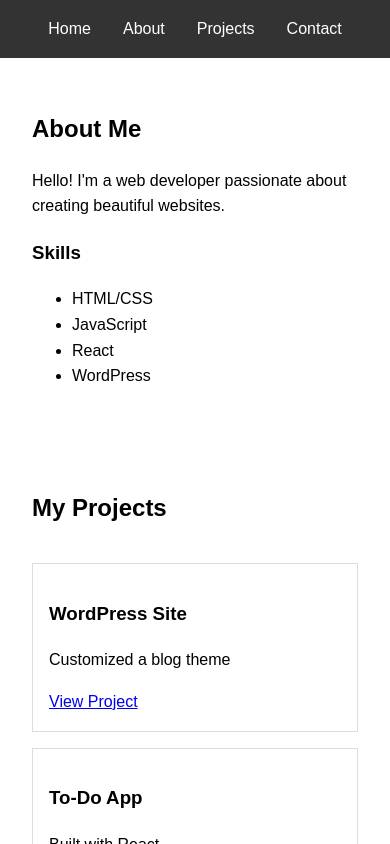
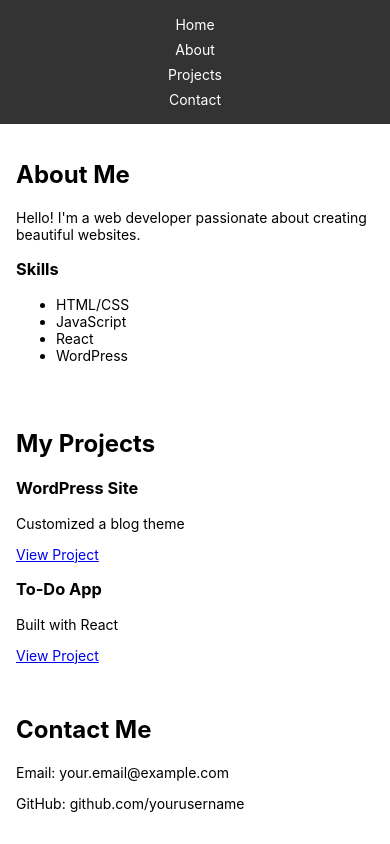
Before and after one commit to zackmswim/personal-site, a React (Create React App) app: page / in a window 390 px wide. Shown: the top 844 px of the page. Built offline with nearby package versions, Linux system fonts and the light colour scheme.

Commit message:
Improved mobile responsiveness

```diff
--- a/src/App.css
+++ b/src/App.css
@@ -1,20 +1,13 @@
-/* Reset & Base Styles */
-body {
-  font-family: 'Arial', sans-serif;
-  margin: 0;
-  padding: 0;
-  line-height: 1.6;
-}
-
+/* Base styles for all screens */
 nav {
+  display: flex;
+  justify-content: space-around;
+  padding: 1rem;
   background: #333;
-  padding: 1rem;
-  text-align: center;
 }
 
 nav a {
   color: white;
-  margin: 0 1rem;
   text-decoration: none;
 }
 
@@ -24,23 +17,30 @@
   margin: 0 auto;
 }
 
-/* Projects Grid */
-#projects {
-  display: grid;
-  grid-template-columns: repeat(auto-fit, minmax(300px, 1fr));
-  gap: 1rem;
+/* Mobile-specific styles */
+@media (max-width: 768px) {
+  nav {
+    flex-direction: column;
+    align-items: center;
+    gap: 0.5rem;
+  }
+
+  section {
+    padding: 1rem;
+  }
+
+  h1, h2 {
+    font-size: 1.5rem;
+  }
 }
 
-nav a:hover {
-  color: #61dafb; /* React blue */
+/* Extra small devices */
+@media (max-width: 480px) {
+  body {
+    font-size: 14px;
+  }
+
+  .project {
+    padding: 10px;
+  }
 }
-
-#projects div {
-  border: 1px solid #ddd;
-  padding: 1rem;
-  transition: transform 0.3s;
-}
-
-#projects div:hover {
-  transform: scale(1.03);
-}
```
